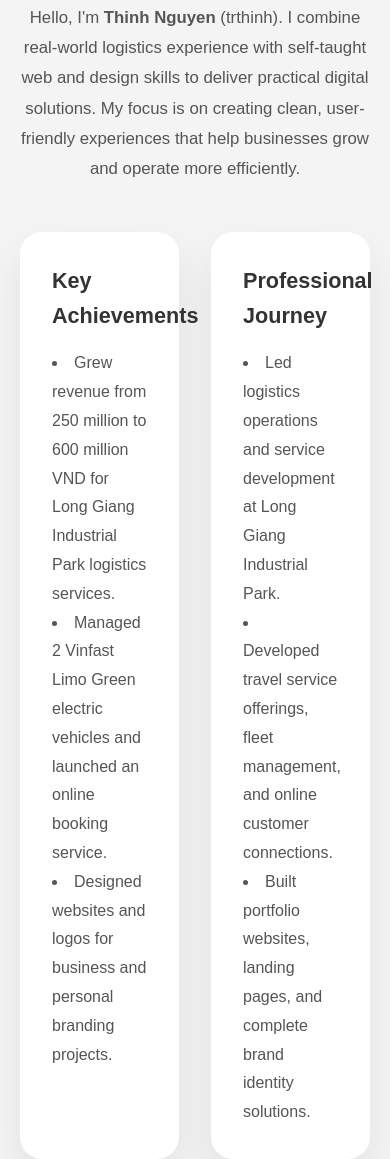
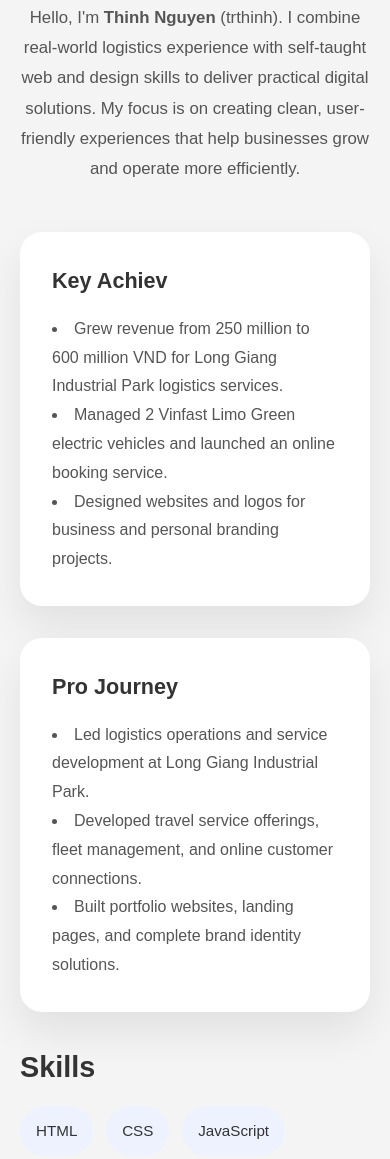
Before and after one commit to trthinh9/Thinh-Nguyen-s-Fortfolio, a plain HTML site: page about.html in a window 390 px wide. Shown: the part 958-2117 px from the top of the page. Drawn offline with Linux system fonts and the light colour scheme.

Commit message:
UX UI 0.1, update 0.1.4
update giao diện mobile about page

```diff
--- a/about.html
+++ b/about.html
@@ -53,7 +53,7 @@
 
         <div class="about-grid">
             <div class="about-card">
-                <h3>Key Achievements</h3>
+                <h3>Key Achiev</h3>
                 <ul>
                     <li>Grew revenue from 250 million to 600 million VND for Long Giang Industrial Park logistics services.</li>
                     <li>Managed 2 Vinfast Limo Green electric vehicles and launched an online booking service.</li>
@@ -61,7 +61,7 @@
                 </ul>
             </div>
             <div class="about-card">
-                <h3>Professional Journey</h3>
+                <h3>Pro Journey</h3>
                 <ul>
                     <li>Led logistics operations and service development at Long Giang Industrial Park.</li>
                     <li>Developed travel service offerings, fleet management, and online customer connections.</li>
--- a/styles.css
+++ b/styles.css
@@ -632,6 +632,7 @@ footer {
         font-size: 2rem;
     }
 
+    .about-grid,
     .skills-grid,
     .projects-grid {
         grid-template-columns: 1fr;
```
